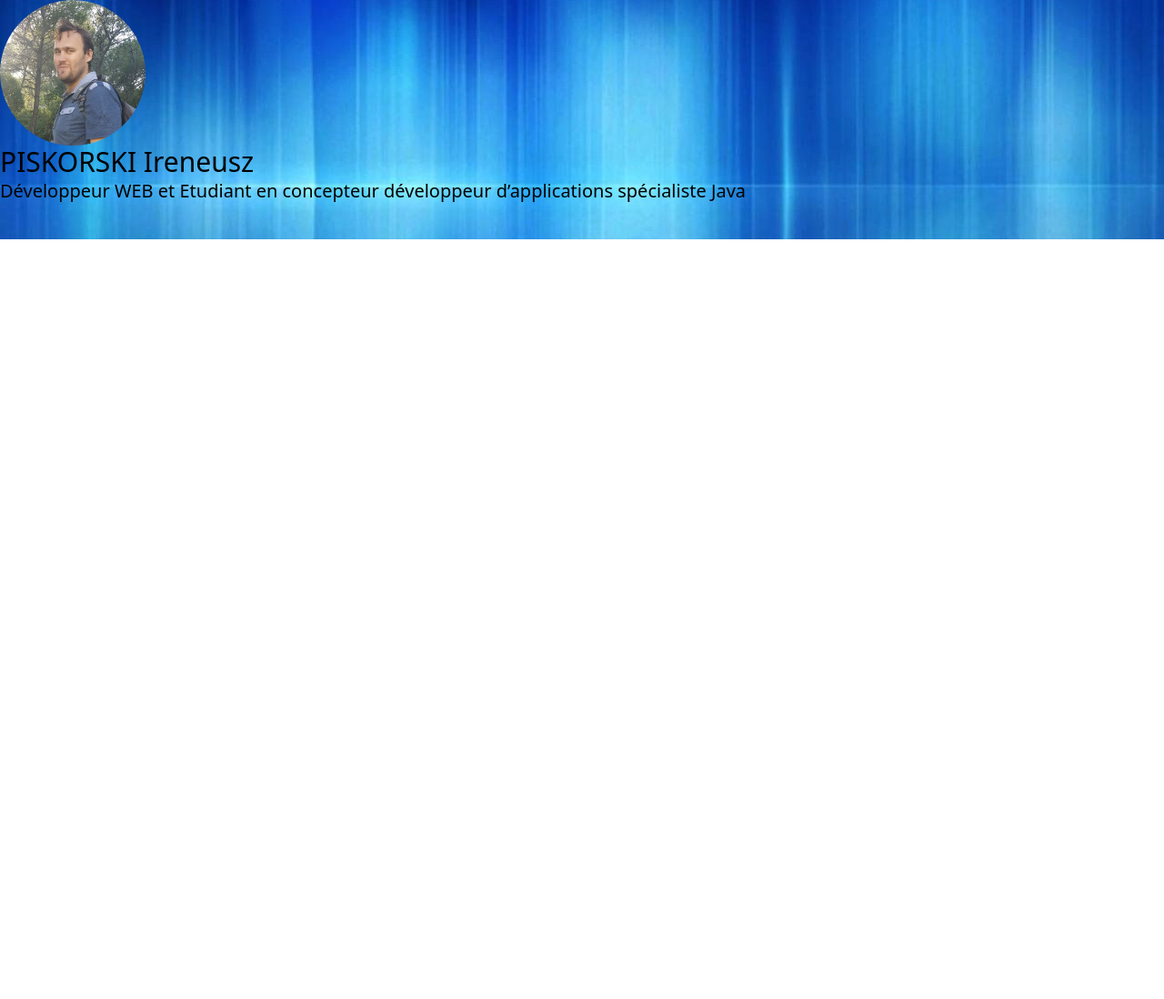
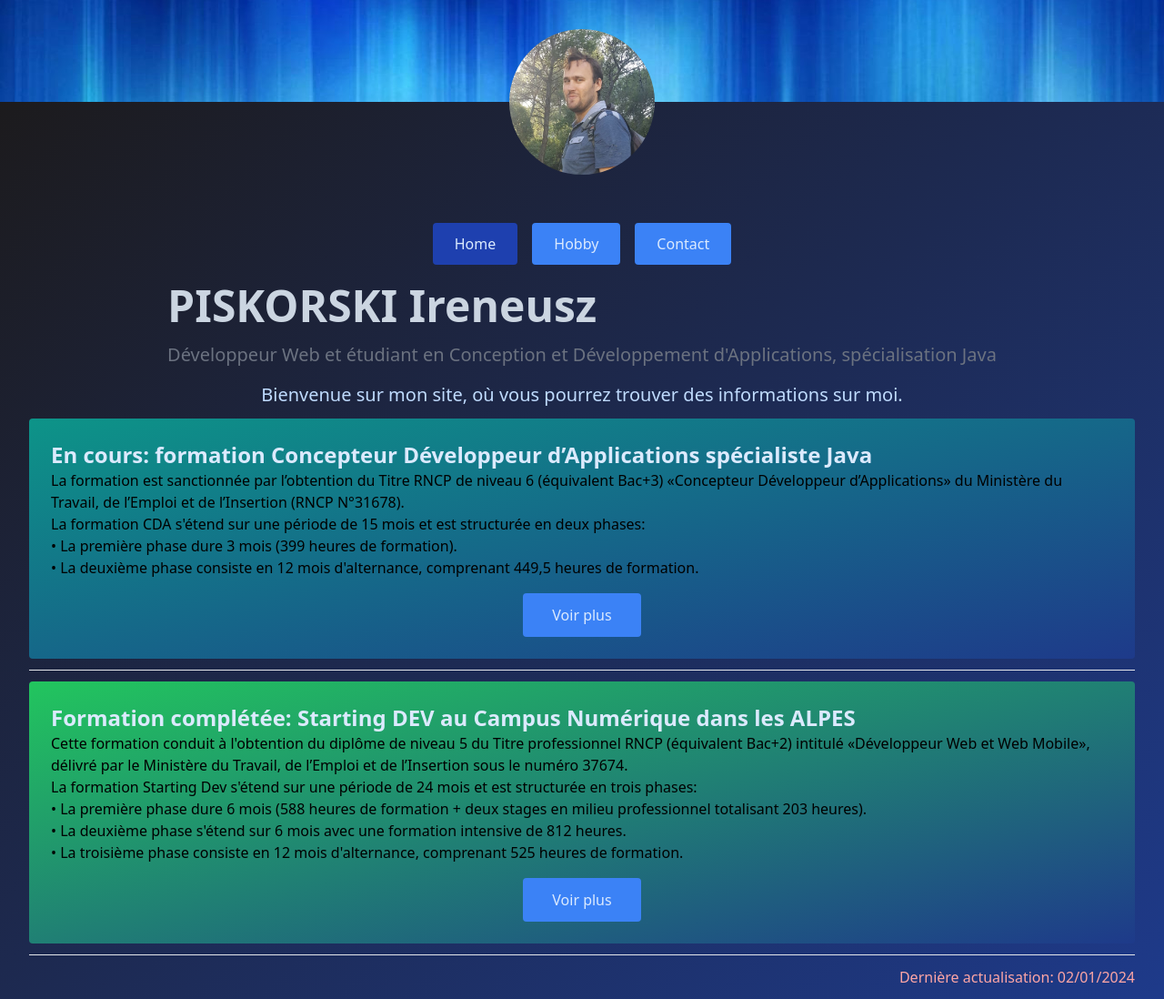
Before and after one commit to IreneuszPISKORSKI/CV-online-tailwind, a website: page src/index.html in a window 1280 px wide. Shown: the whole page at 91% size. Before the commit the page ends 800 px from the top, so only its background shows below. Drawn offline with Linux system fonts and the light colour scheme.

Commit message:
added content and 2 pages, edited menu/header

```diff
--- a/src/index.html
+++ b/src/index.html
@@ -6,14 +6,72 @@
     <link href="/dist/output.css" rel="stylesheet">
     <title>CV with help of Tailwind</title>
 </head>
-<body class="bg-local bg-no-repeat bg-top" style="background-image: url(photo/header.jpg)">
+<body class="min-h-screen bg-gradient-to-br from-stone-900 to-blue-900 flex flex-col">
+    <div class="bg-local bg-no-repeat bg-top h-16 md:h-24 xl:h-28 absolute top-0 left-0 right-0 z-0" style="background-image: url(photo/header.jpg)"> </div>
     <header>
-        <div class="flex flex-col">
-            <!-- <img src="photo/headerSm.jpg" alt="background photo small" class="w-1/2 hover:w-1/3"> -->
-            <img class="size-40 rounded-full" src="photo/photo1.jpg" alt="Photo d'Irek">
-            <h1 class="text-3xl font-sans hover:font-serif">PISKORSKI Ireneusz</h1>
-            <p class="text-xl">Développeur WEB et Etudiant en concepteur développeur d’applications spécialiste Java</p>
+        <div class="flex flex-col items-center">
+            <img class="size-20 md:size-40 rounded-full m-6 md:m-4 xl:m-8 z-10" src="photo/photo1.jpg" alt="Photo d'Irek">
+            <div class="flex flex-row justify-center mt-8">
+                <div>
+                    <a href="index.html" class="px-6 py-3 text-blue-100 no-underline bg-blue-800 rounded hover:bg-blue-600 hover:underline hover:text-blue-200 mx-2">Home</a>
+                </div>
+                <div>
+                    <a href="hobby.html" class="px-6 py-3 text-blue-100 no-underline bg-blue-500 rounded hover:bg-blue-600 hover:underline hover:text-blue-200 mx-2">Hobby</a>
+                </div>
+                <div>
+                    <a href="contact.html" class="px-6 py-3 text-blue-100 no-underline bg-blue-500 rounded hover:bg-blue-600 hover:underline hover:text-blue-200 mx-2">Contact</a>
+                </div>
+                <!-- <div>
+                    <a href="passe.html" class="px-6 py-3 text-blue-100 no-underline bg-blue-500 rounded hover:bg-blue-600 hover:underline hover:text-blue-200 mx-2">Un peu d'histoire</a>
+                </div>
+                <div>
+                    <a href="profil.html" class="px-6 py-3 text-blue-100 no-underline bg-blue-500 rounded hover:bg-blue-600 hover:underline hover:text-blue-200 mx-2">Mon profil</a>
+                </div>
+                <div>
+                    <a href="projets.html" class="px-6 py-3 text-blue-100 no-underline bg-blue-500 rounded hover:bg-blue-600 hover:underline hover:text-blue-200 mx-2">Mes projets</a>
+                </div> -->
+            </div>
+            <div>
+                <h1 class="text-slate-300 text-xl md:text-3xl lg:text-5xl mt-8 px-8 font-sans hover:font-serif font-bold">PISKORSKI Ireneusz</h1>
+                <p class="text-gray-500 text-xs md:text-base lg:text-xl px-8 mt-1 md:mt-4">Développeur Web et étudiant en Conception et Développement d'Applications, spécialisation Java</p>
+            </div>
         </div>
     </header>
+
+    <div class="text-center mx-8 mt-4 text-xs md:text-base lg:text-xl text-blue-200">
+        Bienvenue sur mon site, où vous pourrez trouver des informations sur moi.
+    </div>
+    <div class="flex-col my-3 mx-8">
+        <div>
+            <div class="bg-gradient-to-br from-teal-600 to-blue-900 flex flex-col p-6 rounded">
+                <h3 class="text-blue-100 text-base md:text-2xl font-bold">En cours: formation Concepteur Développeur d’Applications spécialiste Java</h3>
+                <p>La formation est sanctionnée par l’obtention du Titre RNCP de niveau 6 (équivalent Bac+3)
+                    «Concepteur Développeur d’Applications» du Ministère du Travail, de l’Emploi et de l’Insertion
+                    (RNCP N°31678).</p>
+                <p>La formation CDA s'étend sur une période de 15 mois et est structurée en deux phases:</p>
+                <p>• La première phase dure 3 mois (399 heures  de formation).</p>
+                <p>• La deuxième phase consiste en 12 mois d'alternance, comprenant 449,5 heures de formation.</p>
+
+                <a href="https://le-campus-numerique.fr/wp-content/uploads/2023/07/24CDAG_Programme-alternance-V2.docx-1.pdf" class="px-8 py-3 text-blue-100 no-underline bg-blue-500 rounded hover:bg-blue-600 hover:underline hover:text-blue-200 mx-auto mt-4" target="_blank">Voir plus</a>
+            </div>
+            <hr class="my-3">
+
+            <div class="bg-gradient-to-br from-green-500 to-blue-900 flex flex-col p-6 rounded">
+                <h3 class="text-blue-100 text-base md:text-2xl font-bold">Formation complétée: Starting DEV au Campus Numérique dans les ALPES</h3>
+                <p>Cette formation conduit à l'obtention du diplôme de niveau 5 du Titre professionnel RNCP (équivalent Bac+2)
+                    intitulé «Développeur Web et Web Mobile», délivré par le Ministère du Travail, de l’Emploi et de l’Insertion sous le numéro 37674.</p>
+                <p>La formation Starting Dev s'étend sur une période de 24 mois et est structurée en trois phases:</p>
+                <p>• La première phase dure 6 mois (588 heures de formation + deux stages en milieu professionnel totalisant 203 heures).</p>
+                <p>• La deuxième phase s'étend sur 6 mois avec une formation intensive de 812 heures.</p>
+                <p>• La troisième phase consiste en 12 mois d'alternance, comprenant 525 heures de formation.</p>
+                <a href="https://le-campus-numerique.fr/wp-content/uploads/2022/02/Programme-Formation-Starting-Dev-240422.pdf" class="px-8 py-3 text-blue-100 no-underline bg-blue-500 rounded hover:bg-blue-600 hover:underline hover:text-blue-200 mx-auto mt-4" target="_blank">Voir plus</a>
+            </div>
+            <hr class="my-3">
+        </div>
+
+
+        <h5 class="text-end text-red-300 hover:text-red-800">Dernière actualisation: 02/01/2024</h3>
+    </div>
+
 </body>
 </html>
```
Also changed, not shown: src/contact.html (added, +61 -0 lines), src/hobby.html (added, +51 -0 lines), dist/output.css, src/photo/blocage1.jpg (deleted), src/photo/blocage2.jpg (deleted), src/photo/blocage3.jpg (deleted), src/photo/dodge.jpg (deleted), src/photo/email_graph.png (added), src/photo/home.png (deleted), src/photo/imprime1.jpg (deleted), src/photo/imprime2.jpg (deleted), src/photo/imprime3.jpg (deleted), src/photo/partie_du_code.jpg (deleted), src/photo/space_invaders.jpg (deleted).
